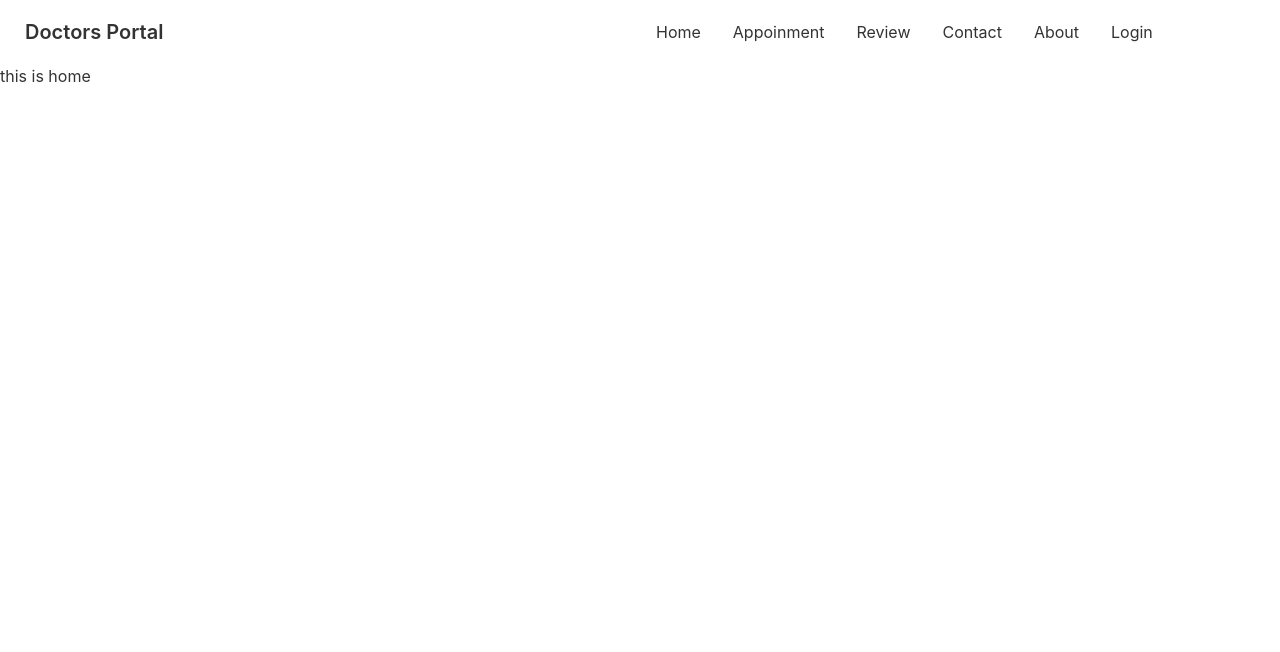
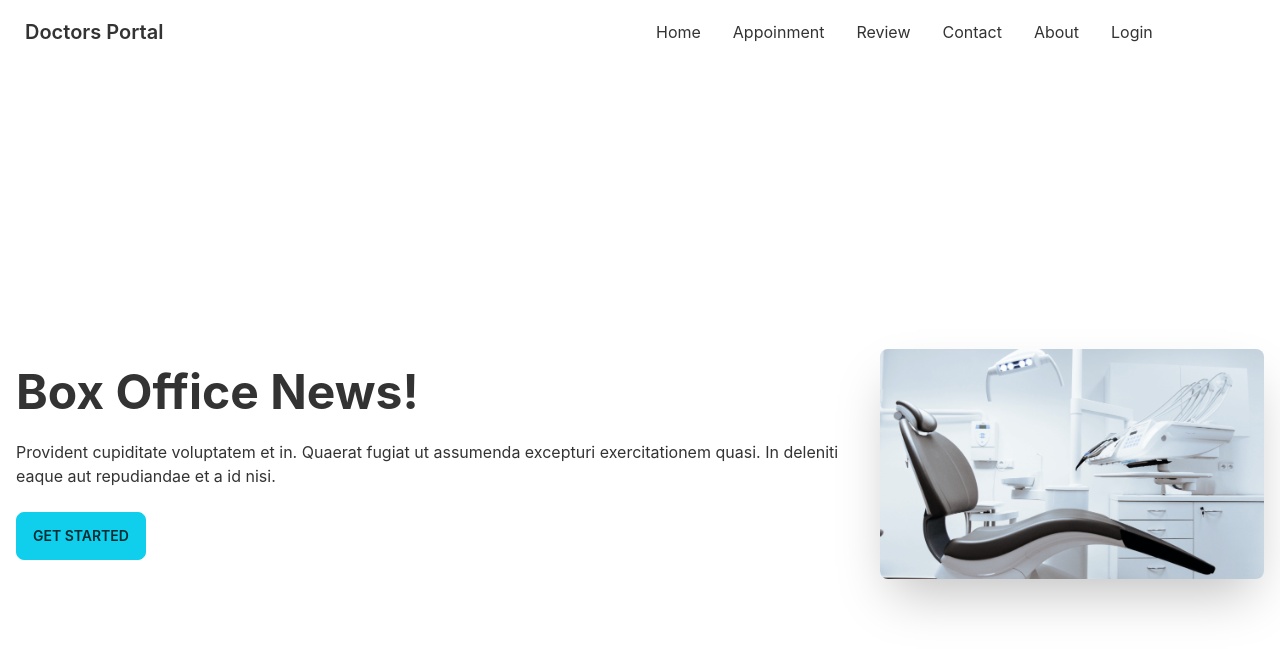
Before and after one commit to jahidulislam123/doctor-portal-client-site, a React (Create React App) app: page / in a window 1280 px wide. Shown: the top 652 px of the page. Built offline with nearby package versions, Linux system fonts and the light colour scheme.

Commit message:
hero-component-added

```diff
--- /dev/null
+++ b/src/Pages/Home/Bnner.js
@@ -0,0 +1,19 @@
+import React from 'react';
+import chair from'../../assets/images/chair.png'
+
+const Bnner = () => {
+    return (
+        <div class="hero min-h-screen ">
+  <div class="hero-content flex-col lg:flex-row-reverse">
+    <img src={chair} class="max-w-sm rounded-lg shadow-2xl" />
+    <div>
+      <h1 class="text-5xl font-bold">Box Office News!</h1>
+      <p class="py-6">Provident cupiditate voluptatem et in. Quaerat fugiat ut assumenda excepturi exercitationem quasi. In deleniti eaque aut repudiandae et a id nisi.</p>
+      <button class="btn btn-primary">Get Started</button>
+    </div>
+  </div>
+</div>
+    );
+};
+
+export default Bnner;
--- a/src/Pages/Home/Shared/Home.js
+++ b/src/Pages/Home/Shared/Home.js
@@ -1,9 +1,10 @@
 import React from 'react';
+import Bnner from '../Bnner';
 
 const Home = () => {
     return (
         <div>
-            <h2>this is home</h2>
+            <Bnner></Bnner>
         </div>
     );
 };
```
